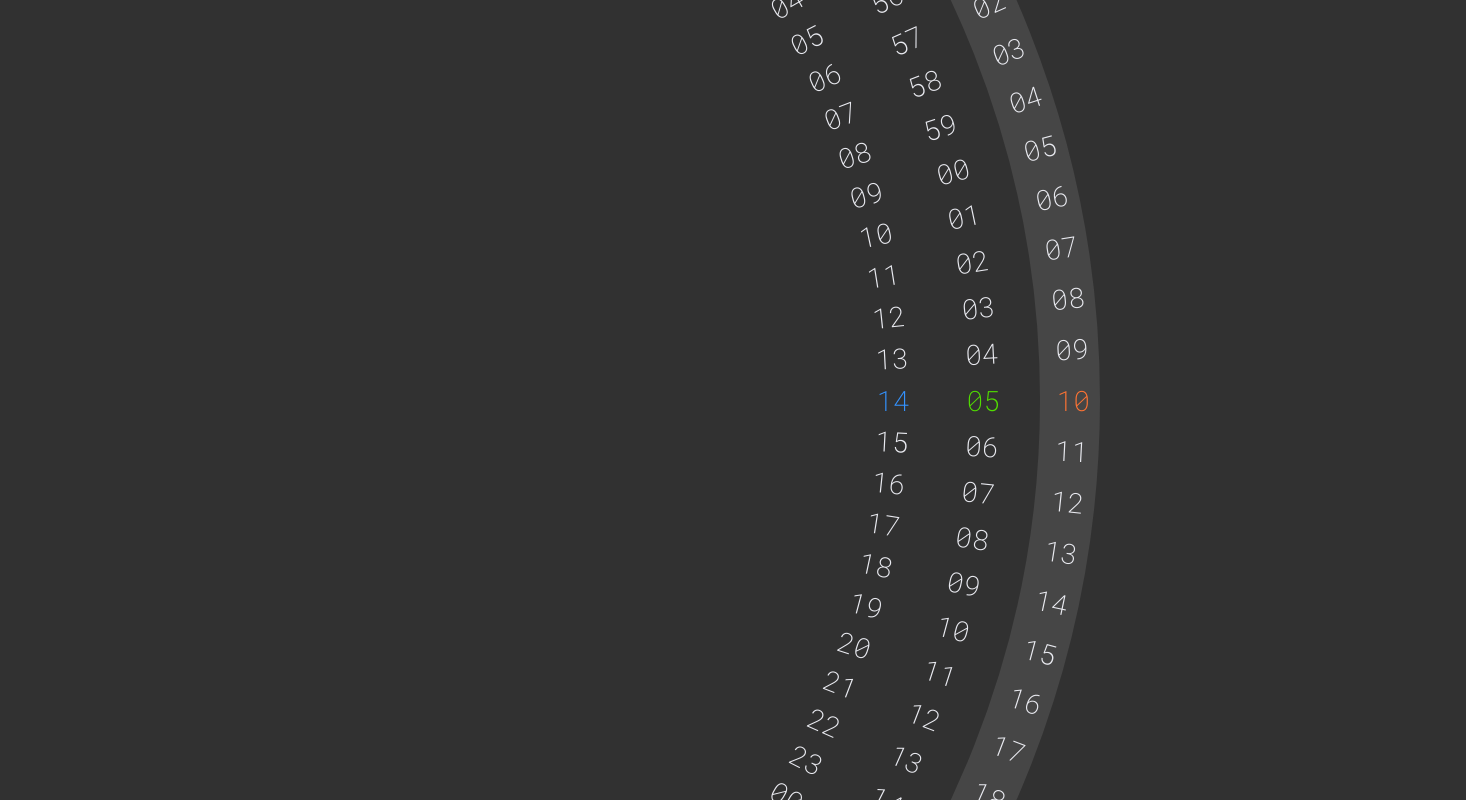
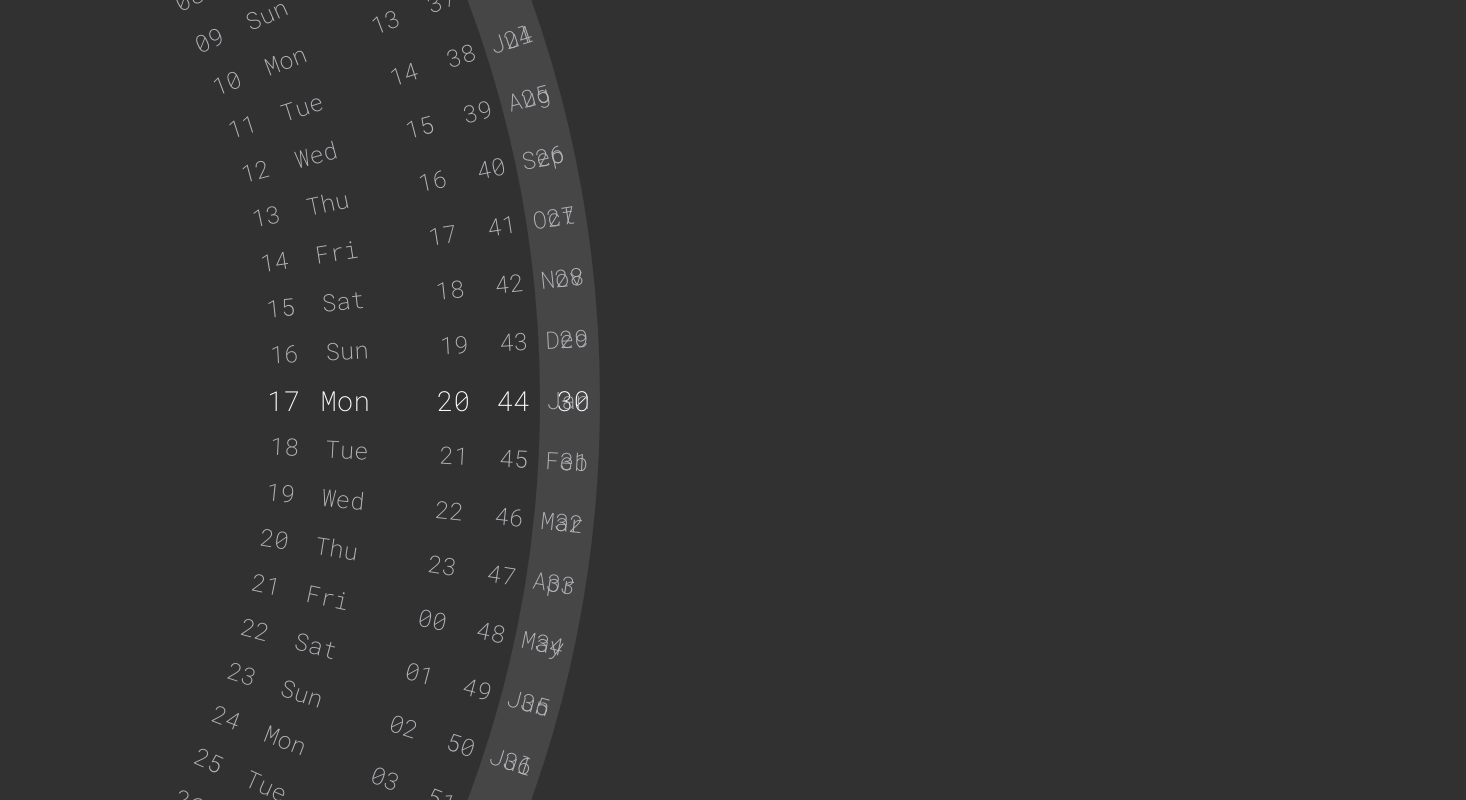
Before and after one commit to TheKoTech/round-calendar, a React (Create React App) app: page / in a window 1280 px wide. Shown: the top 800 px of the page, 1466 px wide, since content can reach past the window. Built offline with nearby package versions, Linux system fonts and the light colour scheme.

Commit message:
huge progress

```diff
--- a/src/components/Calendar.jsx
+++ b/src/components/Calendar.jsx
@@ -10,13 +10,16 @@ function pad(num, size) {
 }
 
 
+const getMonthLen = (year, month) => new Date(year, month + 1, 0).getDate()
+
+
 export default class Calendar extends Component {
 
 	constructor(props) {
 		super(props)
+		// can be used to set initial rotation
 		this.date = new Date()
-		this.degub_time = new Date()
-		this.transition = 'transform 0.25s ease'
+		this.transition = 'all 0.3s ease'
 		this.state = {
 			secStyle: {
 				transition: this.transition,
@@ -30,23 +33,44 @@ export default class Calendar extends Component {
 				transition: this.transition,
 				transform: 'rotate(0deg)'
 			},
-			secSpanList: [],
-			minSpanList: [],
-			hourSpanList: [],
+			dayOfWeekStyle: {
+				transition: this.transition,
+				transform: 'rotate(-3deg)' // because i don't fucking know
+			},
+			dayOfMonthStyle: {
+				transition: this.transition,
+				transform: 'rotate(0deg)'
+			},
+			monthStyle: {
+				transition: this.transition,
+				transform: 'rotate(0deg)'
+			},
+			yearStyle: {
+				transition: this.transition,
+				transform: 'rotate(0deg)'
+			},
+
 			secActivated: new Array(120).fill(false),
 			minActivated: new Array(120).fill(false),
-			hourActivated: new Array(120).fill(false)
+			hourActivated: new Array(120).fill(false),
+			dayOfWeekActivated: new Array(120).fill(false),
+			dayOfMonthActivated: new Array(120).fill(false),
+			monthActivated: new Array(120).fill(false),
+			yearActivated: new Array(120).fill(false)
 		}
 
 		this.secProps = []
 		this.minProps = []
 		this.hourProps = []
+		this.dayOfWeekProps = []
+		this.dayOfMonthProps = []
+		this.monthProps = []
+		this.yearProps = []
 
 		for (let i = 0; i < 120; i++) {
 			const prop = {
 				value: (i % 60),
-				rotation: i * 3,
-				activated: false
+				rotation: i * 3
 			}
 			this.secProps.push(prop)
 			this.minProps.push(prop)
@@ -55,13 +79,86 @@ export default class Calendar extends Component {
 		for (let i = 0; i < 120; i++) {
 			const prop = {
 				value: (i % 24),
-				rotation: i * 3,
-				activated: false
+				rotation: i * 3
 			}
 			this.hourProps.push(prop)
 		}
 
+		const dayStrings = ['Mon', 'Tue', 'Wed', 'Thu', 'Fri', 'Sat', 'Sun']
+		for (let i = 0; i < 120; i++) {
+			const prop = {
+				value: dayStrings[
+					i < 30
+						? (i + 6) % 7
+						: (i + 5) % 7
+				],
+				rotation: i * 3,
+			}
+			this.dayOfWeekProps.push(prop)
+		}
+
+		this.fillDaysOfMonth(this.date)
+
+		const monthStrings = [
+			'Jan', 'Feb', 'Mar', 'Apr', 'May', 'Jun', 'Jul', 'Aug', 'Sep', 'Oct', 'Nov', 'Dec'
+		]
+
+		for (let i = 0; i < 120; i++) {
+			const prop = {
+				value: monthStrings[i % 12],
+				rotation: i * 3
+			}
+			this.monthProps.push(prop)
+		}
+
+		for (let i = 0; i < 60; i++) {
+			const prop = {
+				value: this.date.getFullYear() + i,
+				rotation: i * 3
+			}
+			this.yearProps.push(prop)
+		}
+		for (let i = 60; i < 120; i++) {
+			const prop = {
+				value: this.date.getFullYear - 120 + i,
+				rotation: i * 3
+			}
+			this.yearProps.push(prop)
+		}
+
 	}
+
+
+	/** The logic is simple: fill 3 months - current, next and previous.
+	 * The other ones will not be visible */
+	fillDaysOfMonth = memoize((date) => {
+
+		const lastMonthLength = getMonthLen(date.getFullYear(), date.getMonth() - 1)
+		const curMonthLength = getMonthLen(date.getFullYear(), date.getMonth())
+		const nextMonthLength = getMonthLen(date.getFullYear(), date.getMonth() + 1)
+
+		for (let i = 120 - lastMonthLength; i < 120; i++) {
+			this.dayOfMonthProps[i] = {
+				value: i - 119 + lastMonthLength,
+				rotation: i * 3
+			}
+		}
+
+		for (let i = 0; i < curMonthLength; i++) {
+			this.dayOfMonthProps[i] = {
+				value: i + 1,
+				rotation: i * 3
+			}
+		}
+
+		for (let i = curMonthLength; i < curMonthLength + nextMonthLength; i++) {
+			this.dayOfMonthProps[i] = {
+				value: i - curMonthLength + 1,
+				rotation: i * 3
+			}
+		}
+
+	})
 
 	/** вызывает callback каждый раз, когда происходит новая секунда.
 	 * Хранит ID в this.timeoutID */
@@ -77,20 +174,13 @@ export default class Calendar extends Component {
 		)
 	}
 
-	// todo: optimize by assigning all states at once, when changing more than one
-	/** Sets the state[Unit] to time * (- angleMultiplyer).
-	 * @param unit {string}
-	 * @param time {number}
-	 * @param transitionAngle {number | string}
-	*/
 	rotate(unit, time, transitionAngle) {
 
 		const activated = new Array(120).fill(false)
 
 		if (time === 0 && this.state[`${unit}Style`].transform !== 'rotate(0deg)') {
 
-			activated[transitionAngle / 3] = true
-			activated[0] = true
+			activated[Math.floor(transitionAngle / 3)] = true
 
 			this.setState({
 				[`${unit}Style`]: {
@@ -101,12 +191,19 @@ export default class Calendar extends Component {
 
 			},
 				() => setTimeout(() => {
-					console.log('clearing transition')
+					const activated = new Array(120).fill(false)
+					activated[0] = true
+
+					if (unit === 'dayOfMonth') {
+						this.fillDaysOfMonth(this.date)
+					}
+
 					this.setState({
 						[`${unit}Style`]: {
 							transition: 'none',
 							transform: 'rotate(0deg)'
-						}
+						},
+						[`${unit}Activated`]: activated
 					})
 				}, 500)
 			)
@@ -114,6 +211,10 @@ export default class Calendar extends Component {
 		} else {
 
 			activated[time] = true
+
+			if (unit === 'dayOfMonth') {
+				this.fillDaysOfMonth(this.date)
+			}
 
 			this.setState({
 				[`${unit}Style`]: {
@@ -133,11 +234,18 @@ export default class Calendar extends Component {
 		this.tick(() => {
 
 			this.date = new Date();
-			this.date = new Date(this.date.getTime() + 25 * 60000 - 55 * 1000)
+
+			const addTime = (s = 0, m = 0, h = 0, D = 0, M = 0, Y = 0) => this.date = new Date(
+				this.date.getTime() + s * 1000 + m * 60000 + h * 3600000 + D * 86400000 + M * 2592000000 + Y * 31536000000
+			)
+
+			addTime(25, 3, 7, -2, 0)
 
 			this.rotate('sec', this.date.getSeconds(), 180)
 			this.rotate('min', this.date.getMinutes(), 180)
 			this.rotate('hour', this.date.getHours(), 72)
+			this.rotate('dayOfWeek', this.date.getDay(), 21)
+			this.rotate('dayOfMonth', this.date.getDate() - 1, (getMonthLen(this.date.getFullYear(), this.date.getMonth() - 1)) * 3)
 
 		})
 
@@ -180,11 +288,60 @@ export default class Calendar extends Component {
 		)
 	)
 
+	getDayOfWeekSpanList = memoize((activated) =>
+		this.dayOfWeekProps.map((prop, i) =>
+			<RingSpan
+				key={prop.rotation}
+				text={prop.value}
+				rotation={prop.rotation}
+				activated={activated[i]}
+			/>
+		)
+	)
+
+	getDayOfMonthSpanList = memoize((activated) => {
+		return this.dayOfMonthProps.map((prop, i) =>
+			<RingSpan
+				key={prop.rotation}
+				text={pad(prop.value, 2)}
+				rotation={prop.rotation}
+				activated={activated[i]}
+			/>
+		)
+	})
+
+	getMonthSpanList = memoize((activated) =>
+		this.monthProps.map((prop, i) =>
+			<RingSpan
+				key={prop.rotation}
+				text={prop.value}
+				rotation={prop.rotation}
+				activated={activated[i]}
+			/>
+		)
+	)
+
+	getYearSpanList = memoize((activated) =>
+	this.yearProps.map((prop, i) =>
+		<RingSpan
+			key={prop.rotation}
+			text={prop.value}
+			rotation={prop.rotation}
+			activated={activated[i]}
+		/>
+	)
+)
+
 	render() {
 
 		const secSpanList = this.getSecSpanList(this.state.secActivated)
 		const minSpanList = this.getMinSpanList(this.state.minActivated)
 		const hourSpanList = this.getHourSpanList(this.state.hourActivated)
+		const dayOfWeekSpanList = this.getDayOfWeekSpanList(this.state.dayOfWeekActivated)
+		const dayOfMonthSpanList = this.getDayOfMonthSpanList(this.state.dayOfMonthActivated)
+		const monthSpanList = this.getMonthSpanList(this.state.monthActivated)
+		// const yearSpanList = this.getYearSpanList(this.state.yearActivated)
+
 
 		return (
 			<div className="ring_timer">
@@ -197,6 +354,18 @@ export default class Calendar extends Component {
 				<Dial className='dial_hour' style={this.state.hourStyle}>
 					{hourSpanList}
 				</Dial>
+				<Dial className='dial_day_of_week' style={this.state.dayOfWeekStyle}>
+					{dayOfWeekSpanList}
+				</Dial>
+				<Dial className='dial_day_of_month' style={this.state.dayOfMonthStyle}>
+					{dayOfMonthSpanList}
+				</Dial>
+				<Dial className='dial_month' style={this.state.monthStyle}>
+					{monthSpanList}
+				</Dial>
+				{/* <Dial className='dial_year' style={this.state.yearStyle}>
+					{yearSpanList}
+				</Dial> */}
 			</div>
 		)
 	}
--- a/src/components/RingSpan.jsx
+++ b/src/components/RingSpan.jsx
@@ -4,10 +4,10 @@ function RingSpan(props) {
 	const style = {
 		transform: 'translate(0, -50%) rotate(' + props.rotation + 'deg)'
 	}
-	const className = props.activated ? ' activated' : ''
+	const activated = props.activated ? ' activated' : ''
 	return (
 		<span className='ring_span' style={style}>
-			<span className={'ring_text' + className}>{props.text}</span>
+			<span className={'ring_text' + activated}>{props.text}</span>
 		</span>
 	)
 }
--- a/src/css/style.css
+++ b/src/css/style.css
@@ -4,17 +4,17 @@ body {
   /* Hide scrollbars */
   background: rgb(49, 49, 49);
   font-family: "Roboto Mono", monospace;
-  color: rgb(233, 234, 240);
+  color: rgb(181, 182, 187);
 }
 
 .ring_timer {
   position: absolute;
   left: 0;
   top: 50%;
-  transform: translate(-45%, -50%);
-  width: 2000px;
-  height: 2000px;
-  font-size: 28px;
+  transform: translate(-75%, -50%);
+  width: 2400px;
+  height: 2400px;
+  font-size: 1.5em;
 }
 
 .ring_timer::before {
@@ -28,9 +28,12 @@ body {
   content: "";
 }
 
-.dial_sec .rotator,
+/* .dial_sec .rotator,
 .dial_min .rotator,
 .dial_hour .rotator,
+.dial_day_of_week .rotator,
+.dial_day_of_month .rotator, */
+.rotator,
 .dial {
   position: absolute;
   top: 0;
@@ -49,19 +52,37 @@ body {
 }
 
 .dial_min {
-  top: 90px;
-  left: 90px;
-  bottom: 90px;
-  right: 90px;
+  top: 60px;
+  left: 60px;
+  bottom: 60px;
+  right: 60px;
   -webkit-transform: translateZ(0);
   transform: translateZ(0);
 }
 
 .dial_hour {
-  top: 180px;
-  left: 180px;
-  bottom: 180px;
-  right: 180px;
+  top: 120px;
+  left: 120px;
+  bottom: 120px;
+  right: 120px;
+  -webkit-transform: translateZ(0);
+  transform: translateZ(0);
+}
+
+.dial_day_of_week {
+  top: 220px;
+  left: 220px;
+  bottom: 220px;
+  right: 220px;
+  -webkit-transform: translateZ(0);
+  transform: translateZ(0);
+}
+
+.dial_day_of_month {
+  top: 290px;
+  left: 290px;
+  bottom: 290px;
+  right: 290px;
   -webkit-transform: translateZ(0);
   transform: translateZ(0);
 }
@@ -72,22 +93,18 @@ body {
   top: 50%;
   width: 100%;
   text-align: right;
+  transition: inherit;
 }
 
 .ring_text {
   position: relative;
   width: 100%;
   padding: 0 10px;
+  transition: font-size 0.2s ease;
+  transition: inherit;
 }
 
-.dial_sec .activated {
-  color: rgb(255, 116, 52);
-}
-
-.dial_min .activated {
-  color: rgb(81, 221, 0);
-}
-
-.dial_hour .activated {
-  color: rgb(52, 147, 255);
+.activated {
+  color: rgb(250, 250, 255);
+  font-size: 1.15em;
 }/*# sourceMappingURL=style.css.map */
--- a/src/style.scss
+++ /dev/null
@@ -1,100 +0,0 @@
-$ring_diameter: 2000px;
-$sec_diameter: $ring_diameter;
-$min_diameter: $ring_diameter - 90;
-$hour_diameter: $ring_diameter - 180;
-$ring_color: rgba(255, 255, 255, 0.1);
-$bg_color: rgb(49, 49, 49);
-$text_color: rgb(233, 234, 240);
-
-@import url('https://fonts.googleapis.com/css2?family=Roboto+Mono:wght@100;200&display=swap');
-
-body {
-	overflow: hidden;
-	/* Hide scrollbars */
-	background: $bg_color;
-	font-family: 'Roboto Mono', monospace;
-	color: $text_color;
-}
-
-.ring_timer {
-	position: absolute;
-	left: 0;
-	top: 50%;
-	transform: translate(-45%, -50%);
-	width: $ring_diameter;
-	height: $ring_diameter;
-	font-size: 28px;
-}
-
-.ring_timer::before {
-	position: absolute;
-	top: 0;
-	bottom: 0;
-	left: 0;
-	right: 0;
-	border: $ring_color 60px solid;
-	border-radius: 50%;
-	content: "";
-}
-
-:has(.dial_sec, .dial_min, .dial_hour) .rotator
-.dial {
-	position: absolute;
-	top: 0;
-	left: 0;
-	bottom: 0;
-	right: 0;
-}
-
-.dial_sec {
-	top: $ring_diameter - $sec_diameter;
-	left: $ring_diameter - $sec_diameter;
-	bottom: $ring_diameter - $sec_diameter;
-	right: $ring_diameter - $sec_diameter;
-	-webkit-transform: translateZ(0);
-	transform: translateZ(0);
-}
-
-.dial_min {
-	top: $ring_diameter - $min_diameter;
-	left: $ring_diameter - $min_diameter;
-	bottom: $ring_diameter - $min_diameter;
-	right: $ring_diameter - $min_diameter;
-	-webkit-transform: translateZ(0);
-	transform: translateZ(0);
-}
-
-.dial_hour {
-	top: $ring_diameter - $hour_diameter;
-	left: $ring_diameter - $hour_diameter;
-	bottom: $ring_diameter - $hour_diameter;
-	right: $ring_diameter - $hour_diameter;
-	-webkit-transform: translateZ(0);
-	transform: translateZ(0);
-}
-
-.ring_span {
-	position: absolute;
-	display: block;
-	top: 50%;
-	width: 100%;
-	text-align: right;
-}
-
-.ring_text {
-	position: relative;
-	width: 100%;
-	padding: 0 10px;
-}
-
-.dial_sec .activated {
-	color: rgb(255, 116, 52);
-}
-
-.dial_min .activated {
-	color: rgb(81, 221, 0);
-}
-
-.dial_hour .activated {
-	color: rgb(52, 147, 255);
-}
```
Also changed, not shown: 1 other file (tests, documents, lock files or other folders).
